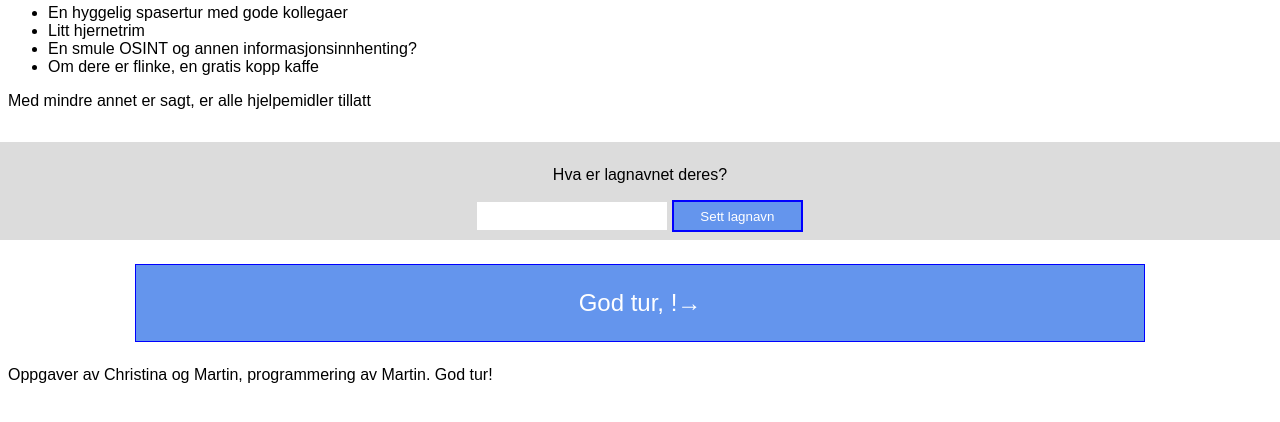
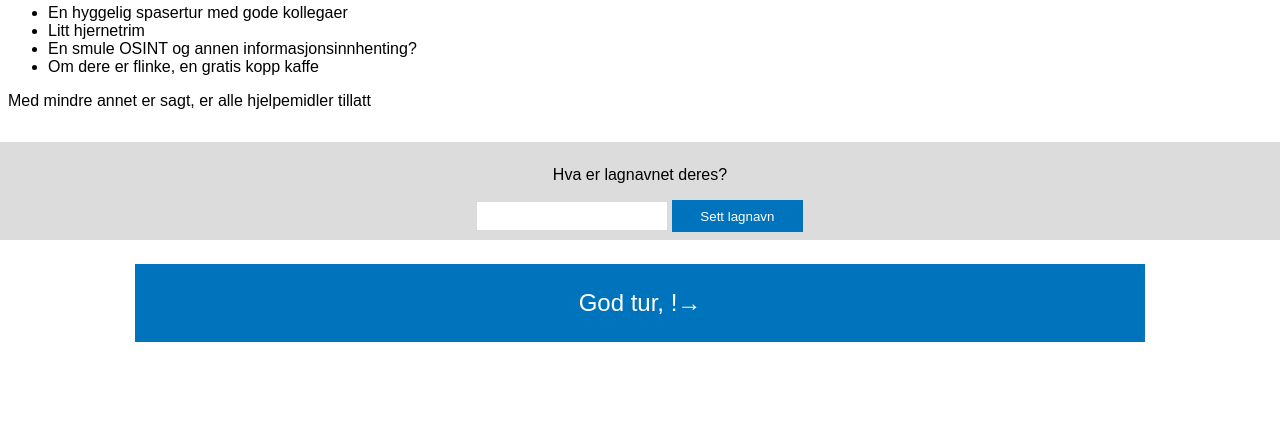
Before and after one commit to martstr/tonsbergtur, a Django app: page / in a window 1280 px wide. Shown: the part 151-573 px from the top of the page. Run offline with Django 4.2, Linux system fonts and the light colour scheme; the visitor is signed in with stand-in values (Sample User, id 1); some libraries are stand-ins or nearby versions.

Commit message:
Visuelle småjusteringer

```diff
--- a/tonsbergtur/rebus/static/rebus/style.css
+++ b/tonsbergtur/rebus/static/rebus/style.css
@@ -102,10 +102,10 @@ footer {
     padding: .5em;
 }
 
-a#godturknapp{
+a#godturknapp {
     display: block;
-    border: 1px solid blue;
-    background-color: cornflowerblue;
+    border: 1px solid #0073BD;
+    background-color: #0073BD;
     color: white;
     font-size: 150%;
     margin: auto;
@@ -122,8 +122,8 @@ a#godturknapp::after, a.gavidere::after {
 
 a.gavidere {
     display: block;
-    border: 2px solid blue;
-    background-color: cornflowerblue;
+    border: 2px solid #0073BD;
+    background-color: #0073BD;
     color: white;
     margin: auto;
     margin-top: .5em;
@@ -154,8 +154,8 @@ input[type=text], input[type=password], input[type=number] {
 
 input[type=submit], input[type=button], button {
     padding: .5em 2em;
-    border: solid 2px blue;
-    background-color: cornflowerblue;
+    border: solid 2px #0073BD;
+    background-color: #0073BD;
     color: white;
 }
 
--- a/tonsbergtur/rebus/templates/rebus/location_list.html
+++ b/tonsbergtur/rebus/templates/rebus/location_list.html
@@ -3,6 +3,8 @@
 {% load rebus_extras %}
 
 {% block title %}Oppgaver &ndash; {{ user.extendeduser.team_name }}{% endblock %}
+
+{% block back %}<a href="{% url 'index' %}" class="back">&lsaquo;</a>{% endblock %}
 
 {% block content %}
 <div class="content">
--- a/tonsbergtur/templates/index.html
+++ b/tonsbergtur/templates/index.html
@@ -39,7 +39,7 @@
     </form>
 </div>
 {% endif %}
-<div class="content">
+<!--<div class="content">
     <p>Oppgaver av Christina og Martin, programmering av Martin. God tur! <span class="easteregg">Heia Bodø/Glimt!</span></p>
-</div>
+</div>-->
 {% endblock %}
```
